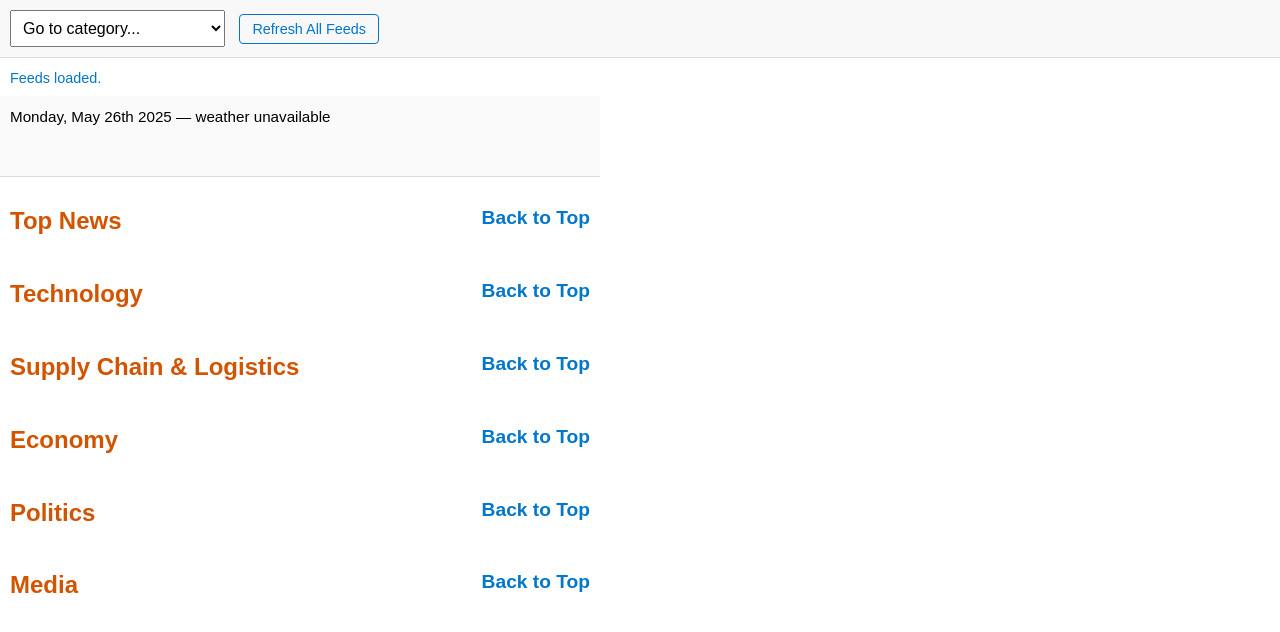
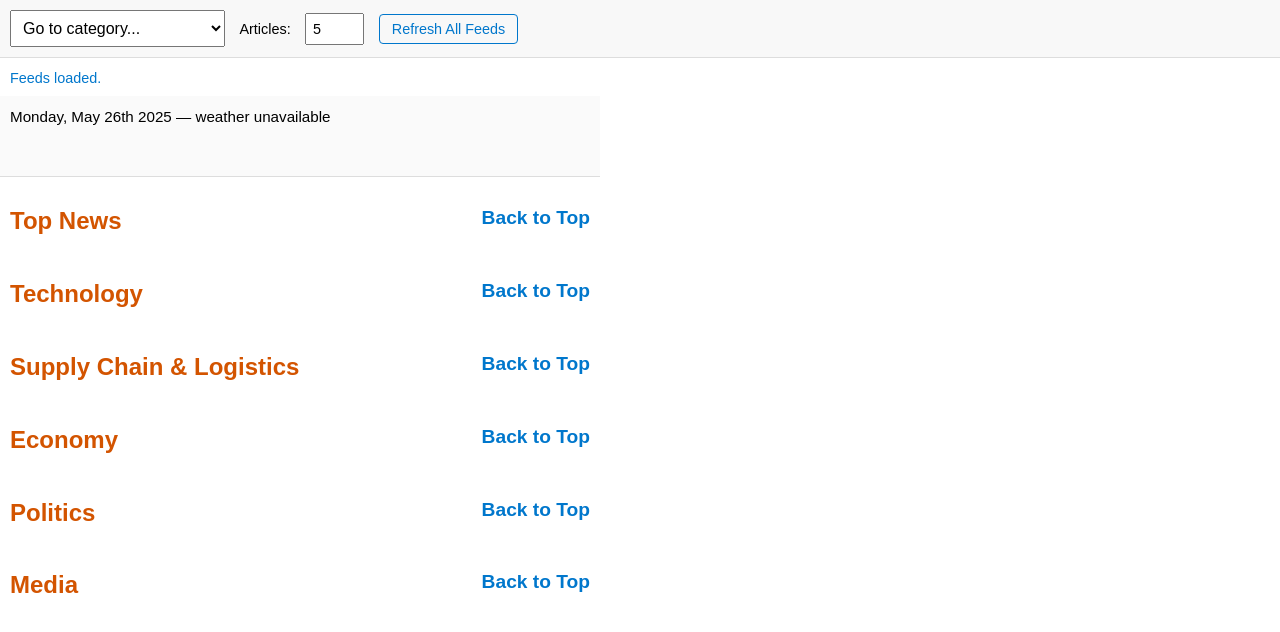
Before and after one commit to colinmansfieldyms/dailyfeed, a plain HTML site: page index.html in a window 1280 px wide. Drawn offline with Linux system fonts and the light colour scheme; no server answers.

Commit message:
Add configurable article limit

```diff
--- a/index.html
+++ b/index.html
@@ -13,6 +13,9 @@
       position:fixed; top:0; left:0; right:0; z-index:10;
     }
     header select#categorySelect { padding:8px; font-size:1em; }
+    header input#articleLimitInput {
+      margin-left:10px; padding:6px; width:3em; font-size:0.9em;
+    }
     header button#refresh {
       margin-left:10px; padding:6px 12px; font-size:0.9em;
       background:none; border:1px solid #0077cc; border-radius:4px;
@@ -45,6 +48,8 @@
     <select id="categorySelect">
       <option value="">Go to category...</option>
     </select>
+    <label for="articleLimitInput" style="margin-left:10px; font-size:0.9em;">Articles:</label>
+    <input id="articleLimitInput" type="number" min="1" value="5" style="width:3em; font-size:0.9em;">
     <button id="refresh">Refresh All Feeds</button>
   </header>
 
@@ -56,6 +61,8 @@
   </main>
 
   <script>
+    var DEFAULT_ARTICLE_LIMIT = 5;
+    var articleLimit = parseInt(localStorage.getItem('articleLimit'),10) || DEFAULT_ARTICLE_LIMIT;
     // ——— Helpers ———
     if(!String.prototype.trim){String.prototype.trim=function(){return this.replace(/^\s+|\s+$/g,"");};}
     if(!Array.prototype.forEach){Array.prototype.forEach=function(cb,thisArg){if(this==null||typeof cb!=="function")return;for(var i=0;i<this.length;i++){if(i in this)cb.call(thisArg,this[i],i,this);}};}
@@ -199,7 +206,7 @@
 
     // ——— selectItems with Atom fallback ———
     function selectItems(feeds, cb){
-      var max=5, res=[], done=0;
+      var max=articleLimit, res=[], done=0;
       function fin(){
         var by={}; feeds.forEach(function(u){by[u]=[];});
         res.forEach(function(r){
@@ -299,9 +306,20 @@
       sel.onchange=function(){ if(this.value) location=this.value; };
     }
 
-   function init(){
+  function init(){
       var c=document.getElementById('content');
       var status=document.getElementById('status');
+      var limitInput=document.getElementById('articleLimitInput');
+      if(limitInput){
+        limitInput.value=articleLimit;
+        limitInput.onchange=function(){
+          var v=parseInt(this.value,10);
+          if(v>0){
+            articleLimit=v;
+            try{ localStorage.setItem('articleLimit',v); }catch(e){}
+          }
+        };
+      }
       c.innerHTML='';
       status.textContent='Loading feeds…';
       document.getElementById('refresh').disabled=true;
```
Also changed, not shown: 1 other file.
